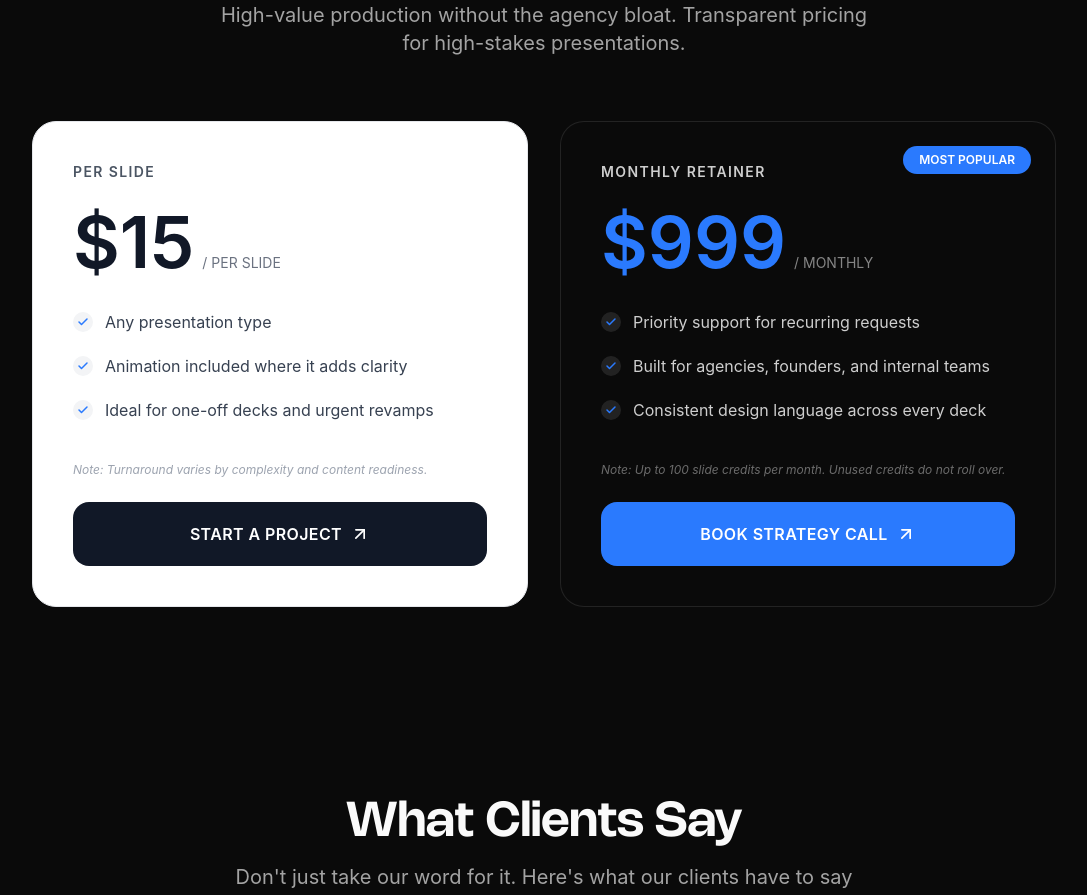
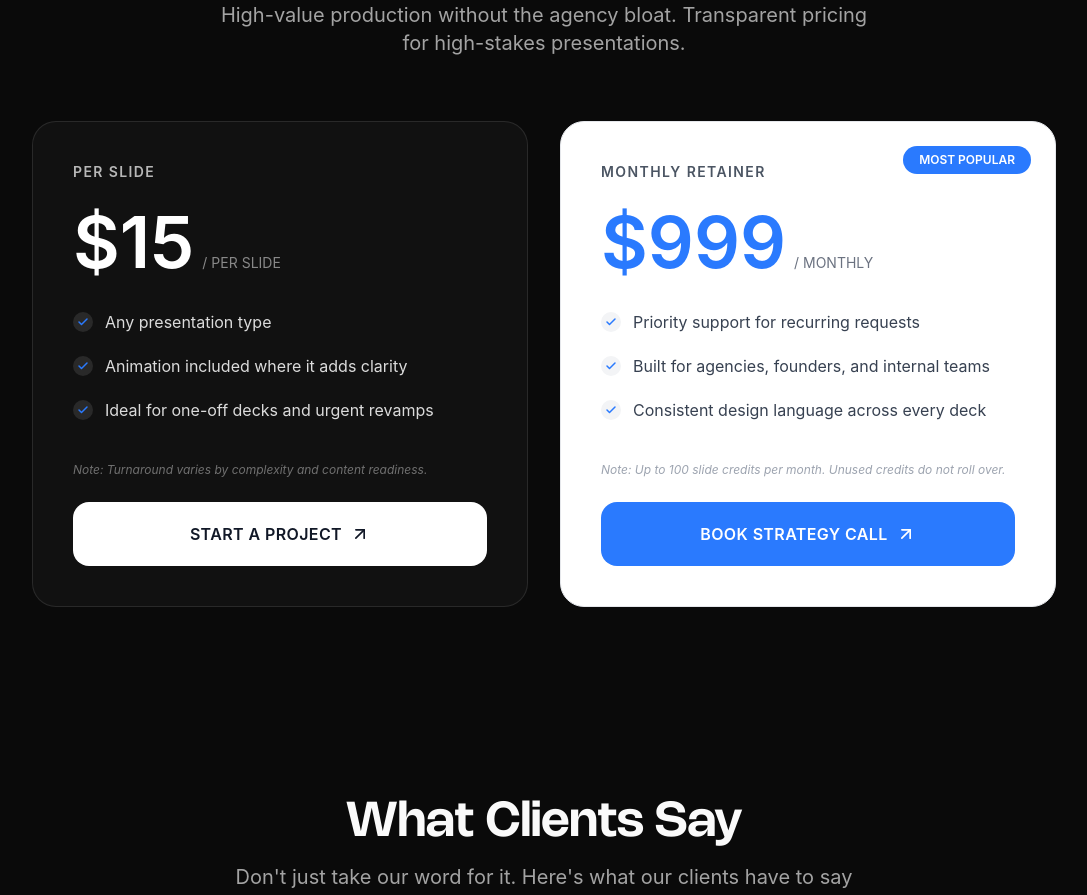
Before and after one commit to skifidesigns/skifidesigns, a React (Create React App) app in the folder frontend/: page / in a window 1280 px wide. Shown: the part 5040-5935 px from the top of the page, without its empty margins (96-1183 px from the left). Built offline with nearby package versions, Linux system fonts and the light colour scheme; no server answers.

Commit message:
auto-commit for c3fa26bd-a19e-4d3b-9717-0288c873dd1b

```diff
--- a/frontend/src/components/Pricing.jsx
+++ b/frontend/src/components/Pricing.jsx
@@ -1,6 +1,7 @@
 import React, { useState } from 'react';
 import { Check, ArrowUpRight } from 'lucide-react';
 import { OnboardingWizard } from './OnboardingWizard';
+import { useTheme } from '../context/ThemeContext';
 
 const pricingPlans = [
   {
@@ -16,7 +17,6 @@ const pricingPlans = [
     ],
     note: 'Note: Turnaround varies by complexity and content readiness.',
     cta: 'Start a Project',
-    theme: 'light',
   },
   {
     id: 'monthly_retainer',
@@ -31,13 +31,13 @@ const pricingPlans = [
     ],
     note: 'Note: Up to 100 slide credits per month. Unused credits do not roll over.',
     cta: 'Book Strategy Call',
-    theme: 'dark',
   },
 ];
 
 export const Pricing = () => {
   const [wizardOpen, setWizardOpen] = useState(false);
   const [selectedPlan, setSelectedPlan] = useState(null);
+  const { theme } = useTheme();
 
   const handleSelectPlan = (planId) => {
     setSelectedPlan(planId);
@@ -61,15 +61,20 @@ export const Pricing = () => {
 
         <div className="grid grid-cols-1 md:grid-cols-2 gap-8 max-w-5xl mx-auto">
           {pricingPlans.map((plan) => {
-            const isDark = plan.theme === 'dark';
+            // Highlighted card = always white (pops on any background)
+            // Non-highlighted = dark in light theme, transparent dark in dark theme
+            const isHighlighted = plan.popular;
+            const isLight = isHighlighted;   // popular is always the light/white card
             return (
               <div
                 key={plan.id}
                 data-testid={`pricing-card-${plan.id}`}
                 className={`relative rounded-3xl p-10 transition-all duration-500 hover:scale-[1.02] hover:shadow-2xl flex flex-col ${
-                  isDark
-                    ? 'bg-[#0a0a0a] text-white border border-white/10 hover:shadow-[#2A7AFE]/30'
-                    : 'bg-white text-gray-900 border border-gray-200 hover:shadow-gray-300/40'
+                  isLight
+                    ? 'bg-white text-gray-900 border border-gray-200 hover:shadow-blue-300/30'
+                    : theme === 'dark'
+                    ? 'bg-white/[0.03] text-white border border-white/10 hover:shadow-white/10'
+                    : 'bg-[#0a0a0a] text-white border border-white/10 hover:shadow-gray-700/40'
                 }`}
               >
                 {plan.popular && (
@@ -79,14 +84,18 @@ export const Pricing = () => {
                 )}
 
                 <div className="mb-8">
-                  <p className={`text-sm font-semibold tracking-widest mb-6 ${isDark ? 'text-white/80' : 'text-gray-600'}`}>
+                  <p className={`text-sm font-semibold tracking-widest mb-6 ${
+                    isLight ? 'text-gray-600' : 'text-white/70'
+                  }`}>
                     {plan.name}
                   </p>
                   <div className="flex items-baseline gap-2">
-                    <span className={`text-7xl font-semibold ${plan.popular ? 'text-[#2A7AFE]' : isDark ? 'text-white' : 'text-gray-900'}`}>
+                    <span className={`text-7xl font-semibold ${
+                      isHighlighted ? 'text-[#2A7AFE]' : isLight ? 'text-gray-900' : 'text-white'
+                    }`}>
                       {plan.price}
                     </span>
-                    <span className={`text-sm ${isDark ? 'text-white/50' : 'text-gray-500'}`}>
+                    <span className={`text-sm ${isLight ? 'text-gray-500' : 'text-white/50'}`}>
                       {plan.unit}
                     </span>
                   </div>
@@ -96,18 +105,18 @@ export const Pricing = () => {
                   {plan.features.map((feature, idx) => (
                     <li key={idx} className="flex items-start gap-3">
                       <div className={`flex-shrink-0 w-5 h-5 rounded-full flex items-center justify-center mt-0.5 ${
-                        isDark ? 'bg-white/10' : 'bg-gray-100'
+                        isLight ? 'bg-gray-100' : 'bg-white/10'
                       }`}>
-                        <Check className={`w-3 h-3 ${isDark ? 'text-[#2A7AFE]' : 'text-[#2A7AFE]'}`} strokeWidth={3} />
+                        <Check className="w-3 h-3 text-[#2A7AFE]" strokeWidth={3} />
                       </div>
-                      <span className={`text-base ${isDark ? 'text-white/80' : 'text-gray-700'}`}>
+                      <span className={`text-base ${isLight ? 'text-gray-700' : 'text-white/85'}`}>
                         {feature}
                       </span>
                     </li>
                   ))}
                 </ul>
 
-                <p className={`text-xs italic mb-6 ${isDark ? 'text-white/40' : 'text-gray-400'}`}>
+                <p className={`text-xs italic mb-6 ${isLight ? 'text-gray-400' : 'text-white/40'}`}>
                   {plan.note}
                 </p>
 
@@ -117,9 +126,11 @@ export const Pricing = () => {
                   className={`w-full py-5 px-6 rounded-2xl font-semibold text-base uppercase tracking-wide flex items-center justify-center gap-2 transition-all duration-300 hover:scale-[1.02] ${
                     plan.popular
                       ? 'bg-[#2A7AFE] text-white hover:bg-[#3B82F6] hover:shadow-xl hover:shadow-[#2A7AFE]/40'
-                      : isDark
+                      : isLight
+                      ? 'bg-gray-900 text-white hover:bg-black'
+                      : theme === 'dark'
                       ? 'bg-white text-gray-900 hover:bg-gray-100'
-                      : 'bg-gray-900 text-white hover:bg-black'
+                      : 'bg-white text-gray-900 hover:bg-gray-100'
                   }`}
                 >
                   {plan.cta}
```
